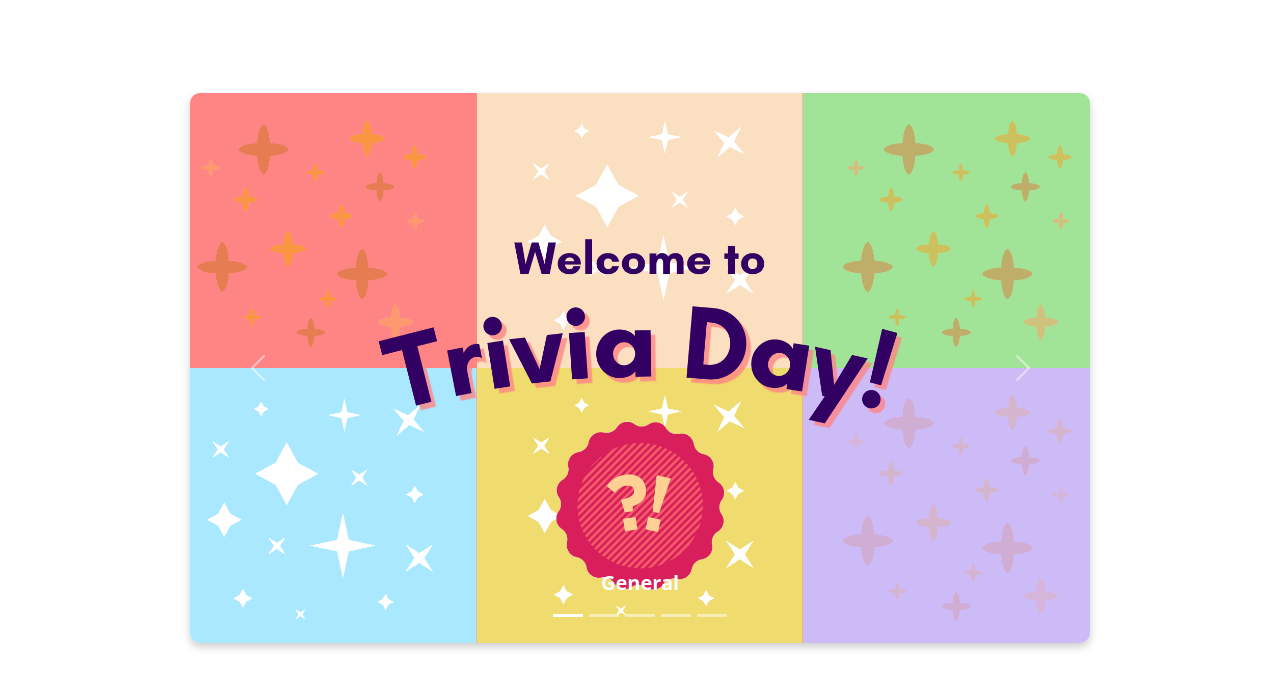
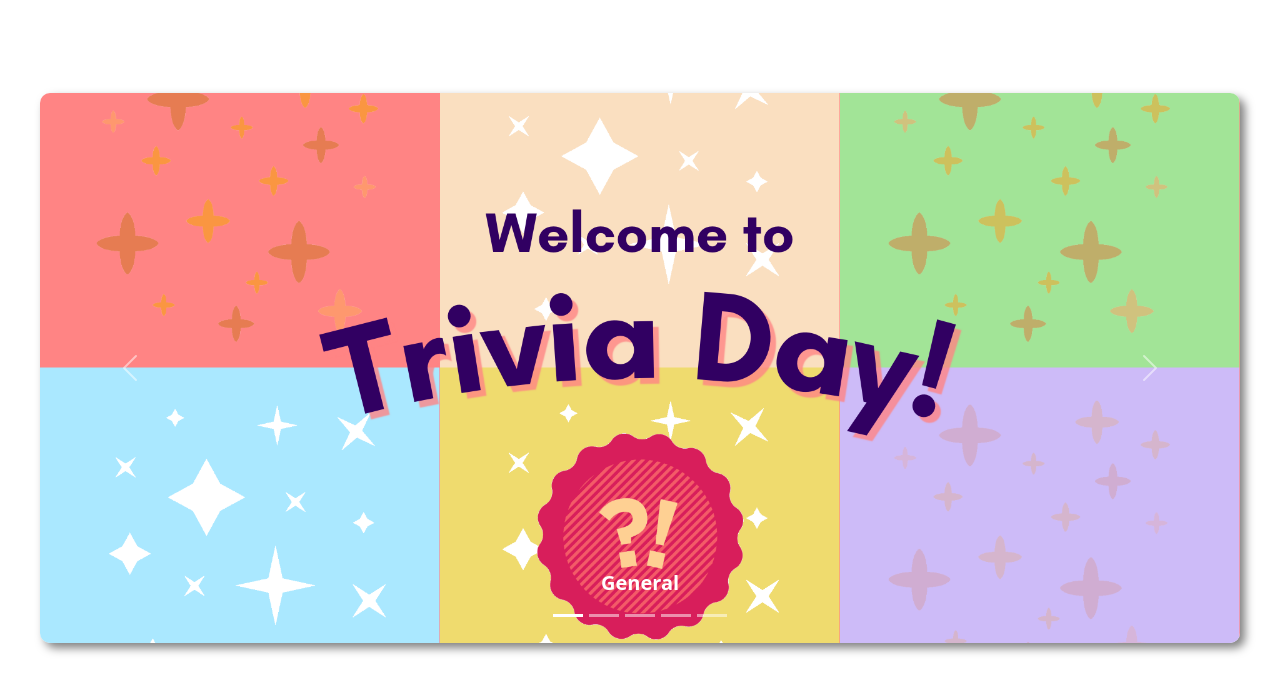
Before and after one commit to Edwihn/Trivia, a Python web app: template templates/main_page.html in a window 1280 px wide. Shown: the part 65-758 px from the top of the page. Run offline with Jinja, Linux system fonts and the light colour scheme; the template is opened without the code that fills it, so the values that code supplies are empty; some libraries are stand-ins or nearby versions.

Commit message:
Add front end style 2

```diff
--- a/static/css/main_page_style.css
+++ b/static/css/main_page_style.css
@@ -74,10 +74,10 @@ body, html {
 
 #carouselExampleCaptions {
     width: 100%; /* Ocupa el 100% del contenedor */
-    max-width: 900px; /* Ancho máximo del carrusel */
+    max-width: 1200px; /* Ancho máximo del carrusel */
     border-radius: 10px; /* Bordes redondeados */
     overflow: hidden; /* Oculta el contenido que sobresale */
-    box-shadow: 0 4px 8px rgba(0, 0, 0, 0.2); /* Sombra opcional */
+    box-shadow: 5px 5px 10px rgba(0, 0, 0, 0.5);
 }
 
 .carousel-inner img {
```
